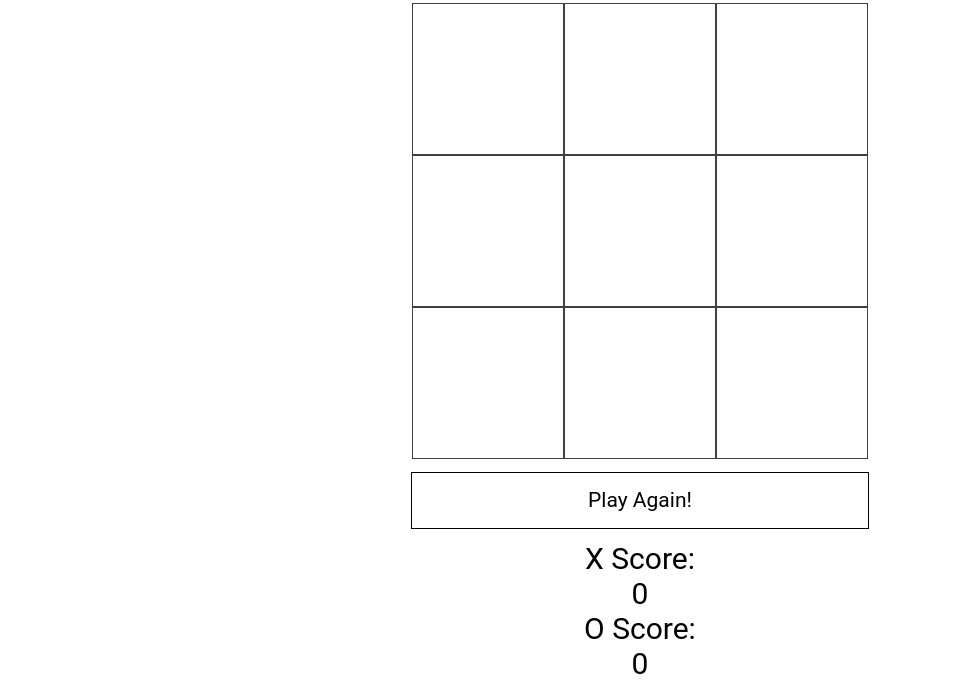
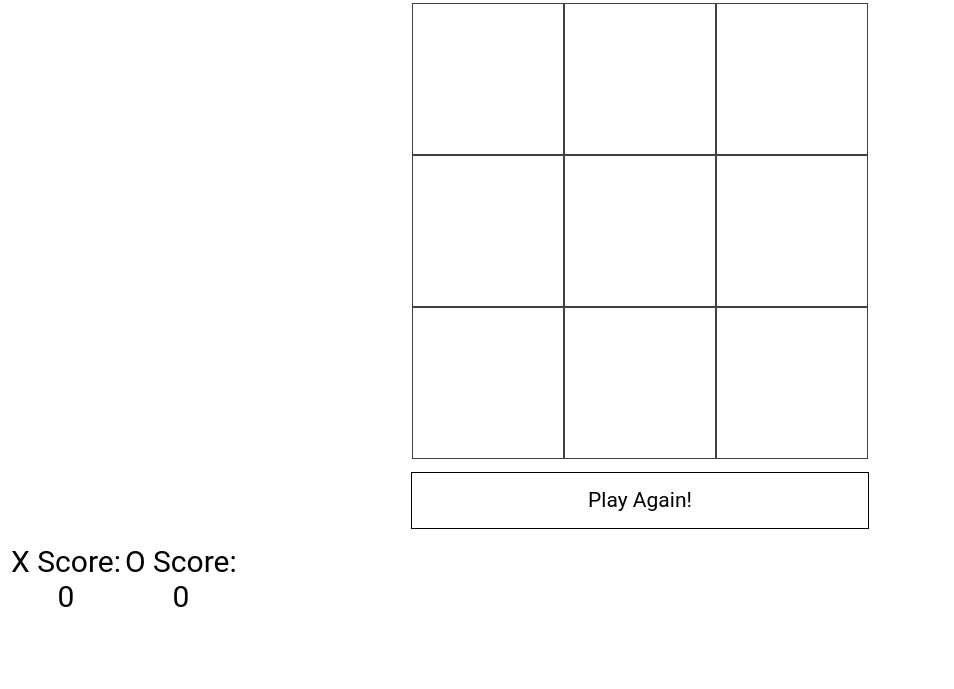
Before and after one commit to gweinerr/pset-8, a plain HTML site: page index.html in a window 1280 px wide. Shown: the part 238-927 px from the top of the page, without its empty margins (0-954 px from the left). After the commit the page ends 863 px from the top, so only its background shows below. Drawn offline with Linux system fonts and the light colour scheme.

Commit message:
added a table

```diff
--- a/css/styles.css
+++ b/css/styles.css
@@ -44,7 +44,7 @@ h2 {
 }
 
 .square:hover {
-  background-color: mediumorchid;
+  background-color: mediumslateblue;
   cursor: pointer;
 }
 
@@ -86,3 +86,7 @@ font-size: 20px;
 #style-me {
   font-size: 30px;
 }
+
+table {
+
+}
--- a/index.html
+++ b/index.html
@@ -40,8 +40,12 @@
     </div>
 
     <div id = "style-me">
-      X Score: <div id="x-score">0</div>
-      O Score: <div id="o-score">0</div>
+      <table>
+        <tr>
+          <td> X Score: <div id="x-score">0</div> </td>
+          <td> O Score: <div id="o-score">0</div> </td>
+        </tr>
+      </table>
     </div>
 
   </body>
```
